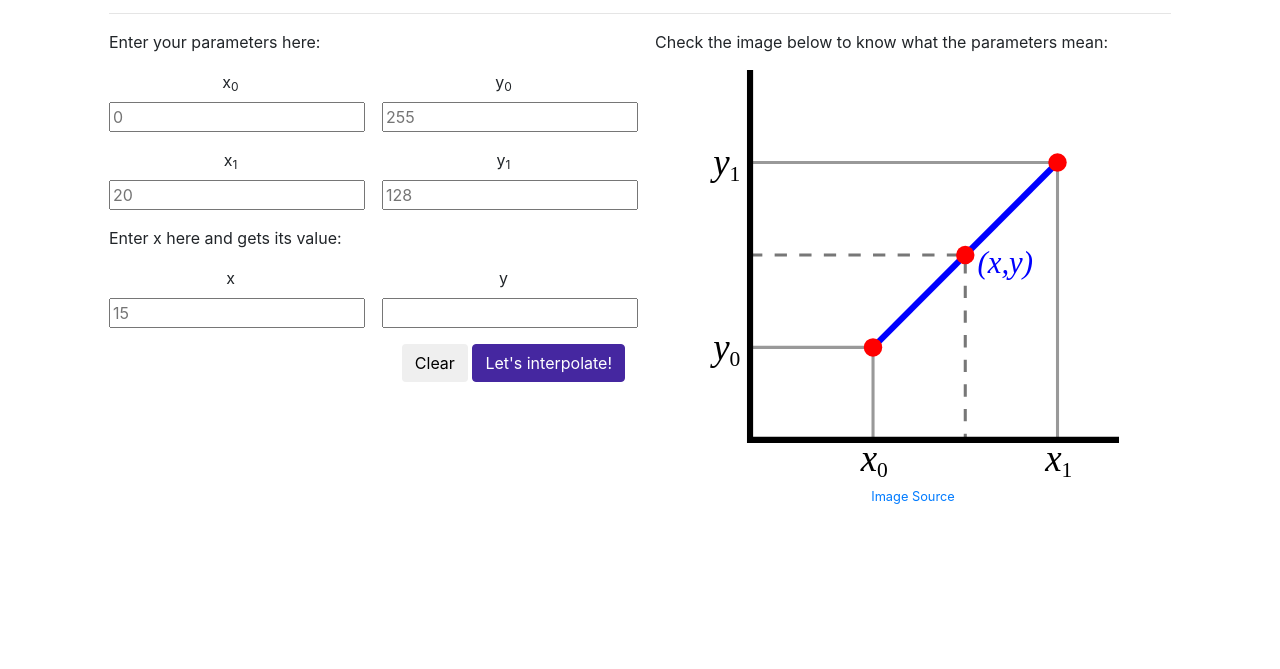
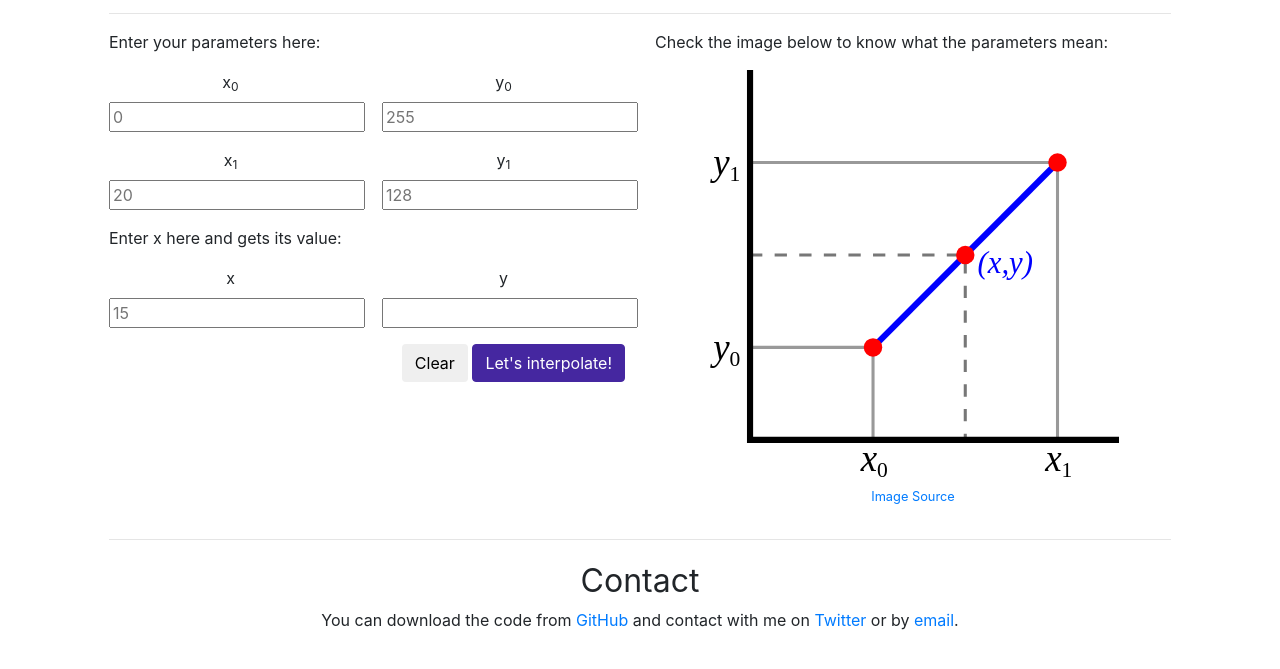
Before and after one commit to fblupi/Interpolator, a plain HTML site: page index.html in a window 1280 px wide. Shown: the part 213-882 px from the top of the page. Before the commit the page ends 800 px from the top, so only its background shows below. Drawn offline with Linux system fonts and the light colour scheme.

Commit message:
Contact information

```diff
--- a/index.html
+++ b/index.html
@@ -80,6 +80,9 @@
                     <p><small><a href="https://en.wikipedia.org/wiki/File:LinearInterpolation.svg">Image Source</a></small></p>
                 </div>
             </div>
+            <hr>
+            <h1><small>Contact</small></h1>
+            <p>You can download the code from <a href="http://github.com/fblupi/interpolator">GitHub</a> and contact with me on <a href="http://twitter.com/fblupi">Twitter</a> or by <a href="mailto:franciscojavierbolivarlupianez@gmail.com?subject=Feedback%20Interpolator">email</a>.</p>
         </div>
     </div>
     <script src="js/jquery.slim.min.js"></script>
```
